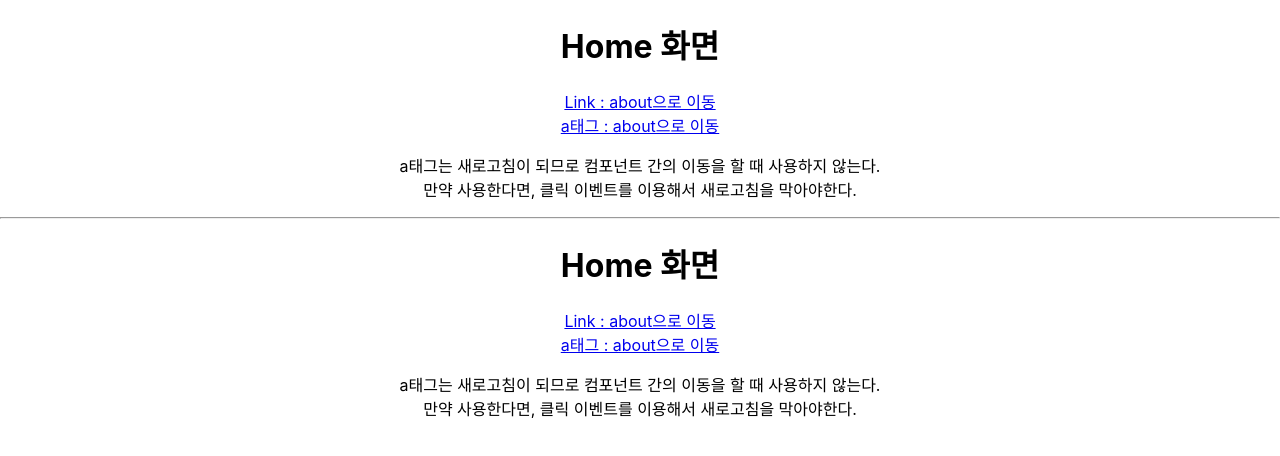
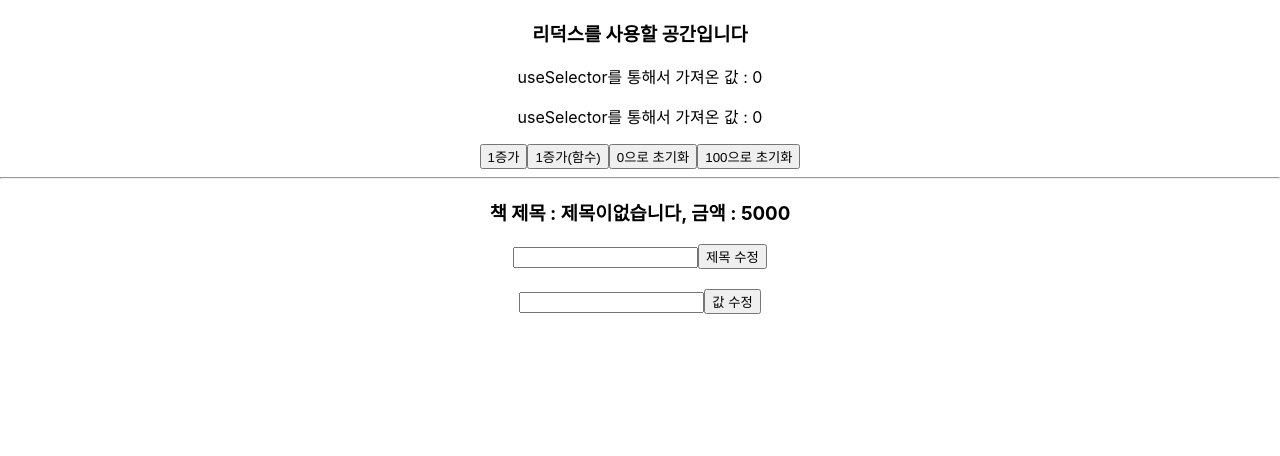
Before and after one commit to SunKyeong-Lee/study-react-review, a React (Create React App) app in the folder study-react/: page / in a window 1280 px wide. Shown: the top 456 px of the page. Built offline with nearby package versions, Linux system fonts and the light colour scheme.

Commit message:
리덕스 기초 복습

```diff
--- a/study-react/package.json
+++ b/study-react/package.json
@@ -8,8 +8,10 @@
     "@testing-library/user-event": "^13.5.0",
     "react": "^18.2.0",
     "react-dom": "^18.2.0",
+    "react-redux": "^8.0.5",
     "react-router-dom": "^6.4.5",
     "react-scripts": "5.0.1",
+    "redux": "^4.2.0",
     "web-vitals": "^2.1.4"
   },
   "scripts": {
--- a/study-react/src/App.js
+++ b/study-react/src/App.js
@@ -9,6 +9,7 @@ import Testhook from "./components/Testhook";
 import APIComp from "./components/APIComp";
 import TestAPI from "./components/TestAPI";
 import RootIndex from "./pages/RootIndex";
+import StoreIndex from "./Redux/StoreIndex";
 
 // App 안에 원하는 내용을 바로 작성할 수 있지만,
 // 각 내용을 컴포넌트로 만들어서 화면에 출력을 하고 있다.
@@ -35,8 +36,9 @@ function App() {
       <Testhook />
       <APIComp />
       <TestAPI />
+      <RootIndex />
        */}
-      <RootIndex />
+      <StoreIndex />
     </div>
   );
 }
--- /dev/null
+++ b/study-react/src/Redux/BookBox.jsx
@@ -0,0 +1,58 @@
+import { useState } from "react";
+import { useDispatch, useSelector } from "react-redux";
+import { setPay, setTitle } from "./modules/book";
+
+const BookBox = () => {
+  const [input, setInput] = useState("");
+  const [changePay, setChangePay] = useState();
+
+  // useSelector를 이용해서 값을 가져오기
+  const book = useSelector((state) => state.booktest);
+
+  // useDispatch를 이용해서 dispatch 가져오기
+  const dispatch = useDispatch();
+
+  return (
+    <div>
+      <hr />
+      <h3>
+        책 제목 : {book.title}, 금액 : {book.pay}
+      </h3>
+      <input
+        type="text"
+        onChange={(e) => {
+          setInput(e.target.value);
+        }}
+      />
+      {/**
+       * button에 onClick을 이용하여 값을 전달하기
+       * 리덕스의 값은 onChange 를 통해 바꾸기 보단,
+       * 값이 정해졌을 때 onClick을 통해 한번에 바꿀 수 있도록 하는게 좋다
+       */}
+      <button
+        onClick={() => {
+          dispatch(setTitle(input));
+        }}
+      >
+        제목 수정
+      </button>
+
+      <br /><br />
+      <input
+        type="text"
+        onChange={(e) => {
+          setChangePay(e.target.value);
+        }}
+      />
+      <button
+        onClick={() => {
+          dispatch(setPay(changePay));
+        }}
+      >
+        값 수정
+      </button>
+    </div>
+  );
+};
+
+export default BookBox;
--- /dev/null
+++ b/study-react/src/Redux/NumberBox.jsx
@@ -0,0 +1,60 @@
+import { useDispatch, useSelector } from "react-redux";
+import { increase, setNumber } from "./modules/number";
+
+const NumberBox = () => {
+  // 리덕스를 사용해서 그 값을 가져오려고함
+
+  // useSelector의 화살표함수를 통해서 state는 modules/index.js의 전체 state에 접근
+  // state.number는 modules/index.js에 연결해준 number.js의 { number }를 의미
+  // state.number.number는 number.js의 state객체의 number의 숫자값을 가져옴
+
+  // 값을 가져올때 그 값을 확인해주지 않기 때문에 이름 확인
+  // 값이 없는 내용을 들고오면 undefined 를 출력
+  const number = useSelector((state) => state.number.number);
+  const numberObj = useSelector((state) => state.number);
+
+  // 리덕스에서 작성한 리듀서를 가져오기 위한 useDispatch
+  // dispatch를 사용해 줄 때, dispatch({ type: 값 }) 전달 - tyepe통해서 리듀서를 찾아감
+  const dispatch = useDispatch();
+
+  return (
+    <div>
+      <h3>리덕스를 사용할 공간입니다</h3>
+      <p>useSelector를 통해서 가져온 값 : {number}</p>
+      <p>useSelector를 통해서 가져온 값 : {numberObj.number}</p>
+      <button
+        onClick={() => {
+          dispatch({ type: "increase" });
+        }}
+      >
+        1증가
+      </button>
+      {/** 액션함수를 사용할때 그 함수의 결과값이 들어가게 작성  */}
+      <button
+        onClick={() => {
+          dispatch(increase());
+        }}
+      >
+        1증가(함수)
+      </button>
+
+      {/** setNumber를 통해서 값을 수정 : 객체 형태 - 이 객체는 action으로 들어감 */}
+      <button
+        onClick={() => {
+          dispatch({ type: "setNumber", payload: 0 });
+        }}
+      >
+        0으로 초기화
+      </button>
+      <button
+        onClick={() => {
+          dispatch(setNumber(100));
+        }}
+      >
+        100으로 초기화
+      </button>
+    </div>
+  );
+};
+
+export default NumberBox;
--- /dev/null
+++ b/study-react/src/Redux/StoreIndex.jsx
@@ -0,0 +1,31 @@
+/**
+ * redux의 기본 내용을 작성하는 공간
+ * 새로 프로젝트를 만들어 index.js에 작성했던 내용이지만
+ * StoreIndex로 따로 만들어 작성
+ */
+
+// 리덕스 프로바이더 컴포넌트 추가
+import { Provider } from "react-redux";
+// 리덕스 프로바이더 안에 넣어줄 store를 생성할 createStore추가
+import { createStore } from "redux";
+import BookBox from "./BookBox";
+import rootReducer from "./modules";
+import NumberBox from "./NumberBox";
+
+// createStore를 이용하여 store 생성 - 작성한 js내용을 연결 : index.js
+const store = createStore(rootReducer);
+
+const StoreIndex = () => {
+  return (
+    <div>
+      {/** Provider를 통해 store에 작성된 js값을 넘겨줌 */}
+      <Provider store={store}>
+        {/**Provider의 자식들이 사용할수 있다 */}
+        <NumberBox />
+        <BookBox />
+      </Provider>
+    </div>
+  );
+};
+
+export default StoreIndex;
--- /dev/null
+++ b/study-react/src/Redux/modules/book.js
@@ -0,0 +1,28 @@
+// 초기값 작성
+const initalState = {
+  title: "제목이없습니다",
+  pay: 5000,
+};
+
+// 리듀서 작성
+// setTitle을 작성하여 payload로 값이 들어왔을 때, 그 값으로 title을 수정하는 case 작성
+// pay를 수정하는 setPay를 작성하여 payload로 값이 들어왔을 때 pay값 수정
+function book(state = initalState, action) {
+  switch (action.type) {
+    case "setTitle":
+      return { ...state, title: action.payload };
+    case "setPay":
+      return { ...state, pay: action.payload };
+    default:
+      return state;
+  }
+}
+
+// 액션함수 만들기
+export const setTitle = (title) => ({ type: "setTitle", payload: title });
+export const setPay = (pay) => ({ type: "setPay", payload: pay });
+
+// 리듀서 내보내기
+export default book;
+
+// 리듀서 modules/index.js에 추가하기 !!
--- /dev/null
+++ b/study-react/src/Redux/modules/index.js
@@ -0,0 +1,17 @@
+/**
+ * 리덕스에서 사용할 작성한 js의 파일을 묶어서 사용
+ * 사용할 데이터가 많아지면 따로 관리하기 위함
+ */
+
+// 작성한 js 파일을 하나로 묶어주는 함수
+import { combineReducers } from "redux";
+
+//작성한 리덕스 모듈 들고오기
+import number from "./number";
+import book from "./book";
+
+// combinReducer를 통해서 작성한 js 파일을 들고와서 객체 형태로 묶어줌
+const rootReducer = combineReducers({ number, booktest: book });
+
+// export default를 통해서 이름을 그대로 사용할수 있게 내보내줌
+export default rootReducer;
--- /dev/null
+++ b/study-react/src/Redux/modules/number.js
@@ -0,0 +1,36 @@
+// 초기값 - 원하는 변수값을 다 넣을수 있음
+// 여러개의 값을 사용하기 때문에 객체
+const initalState = {
+  number: 0,
+};
+
+// 값을 수정 또는 사용하는 리듀서 함수
+// 함수의 매개변수로 들어갈 값 : state와 action
+function number(state = initalState, action) {
+  // switch문을 사용해서 action.type 따른 코드를 작성
+  switch (action.type) {
+    // increase 액션이 발생했을 때, 값을 1증가
+    // return을 통해서 값이 바뀐 state를 전달
+    // ...(스프레드 연산자)를 통해서 그대로 들고옴
+    // 이때 접근하는 state는 현재 number.js에서 작성한 initalState
+    case "increase":
+      return { ...state, number: state.number + 1 };
+
+    // 값을 받아와서 그 내용을 수정하는 것
+    // 값을 받아오는 공간 : action.payload를 통해서 값 전달
+    case "setNumber":
+      return { ...state, number: action.payload };
+
+    default:
+      return state;
+  }
+}
+
+// 액션 함수 : { type: "리듀서이름" }을 return 해서 사용하는 함수
+// 다른 js, jsx 사용을 하게됨 > export를 통해서 내보내줌
+export const increase = () => ({ type: "increase" });
+// 값을 가져와서 사용해 줄때는, 매개변수로 값을 가져와서 사용
+export const setNumber = (num) => ({ type: "setNumber", payload: num });
+
+// 리듀서함수 number를 modules/index.js에 연결하기 위해 내보내줌
+export default number;
```
Also changed, not shown: 1 other file (tests, documents, lock files or other folders).
